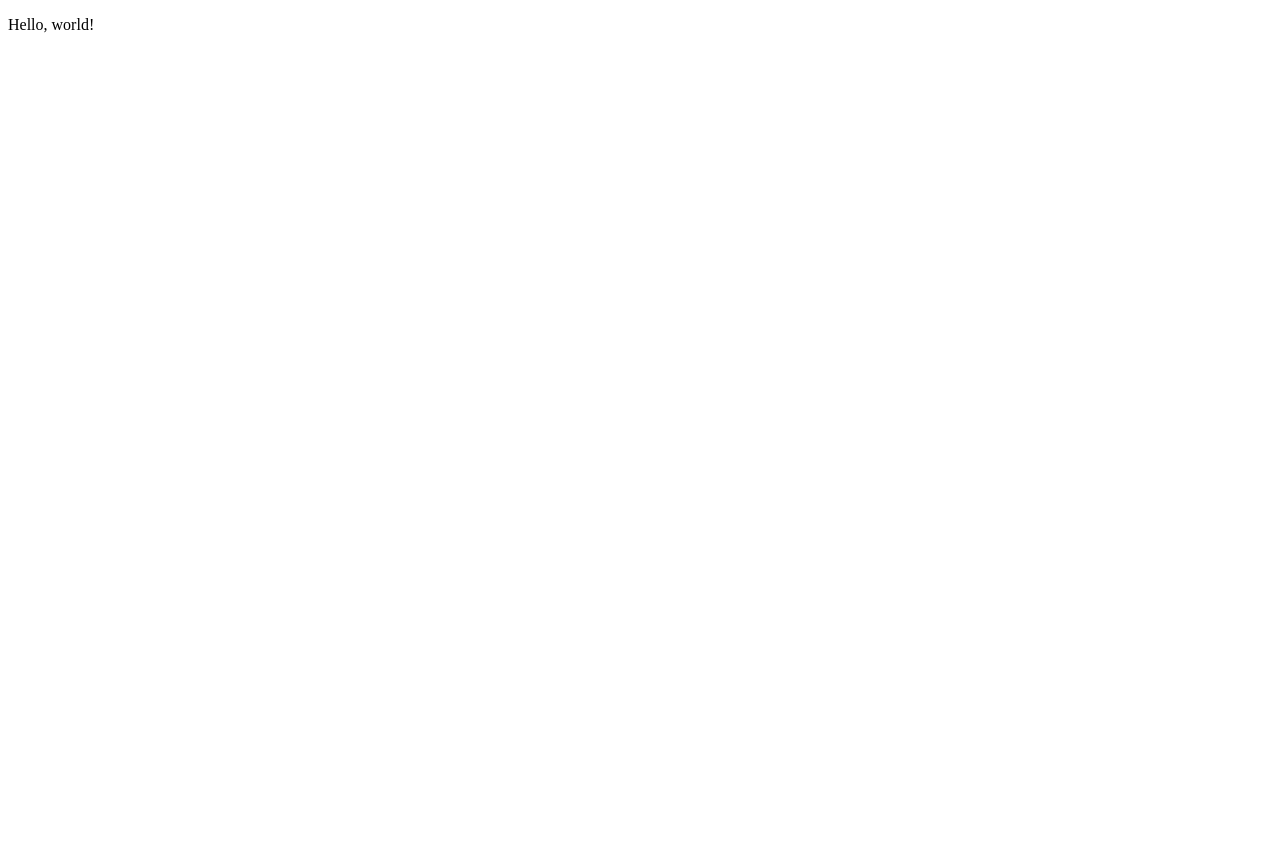
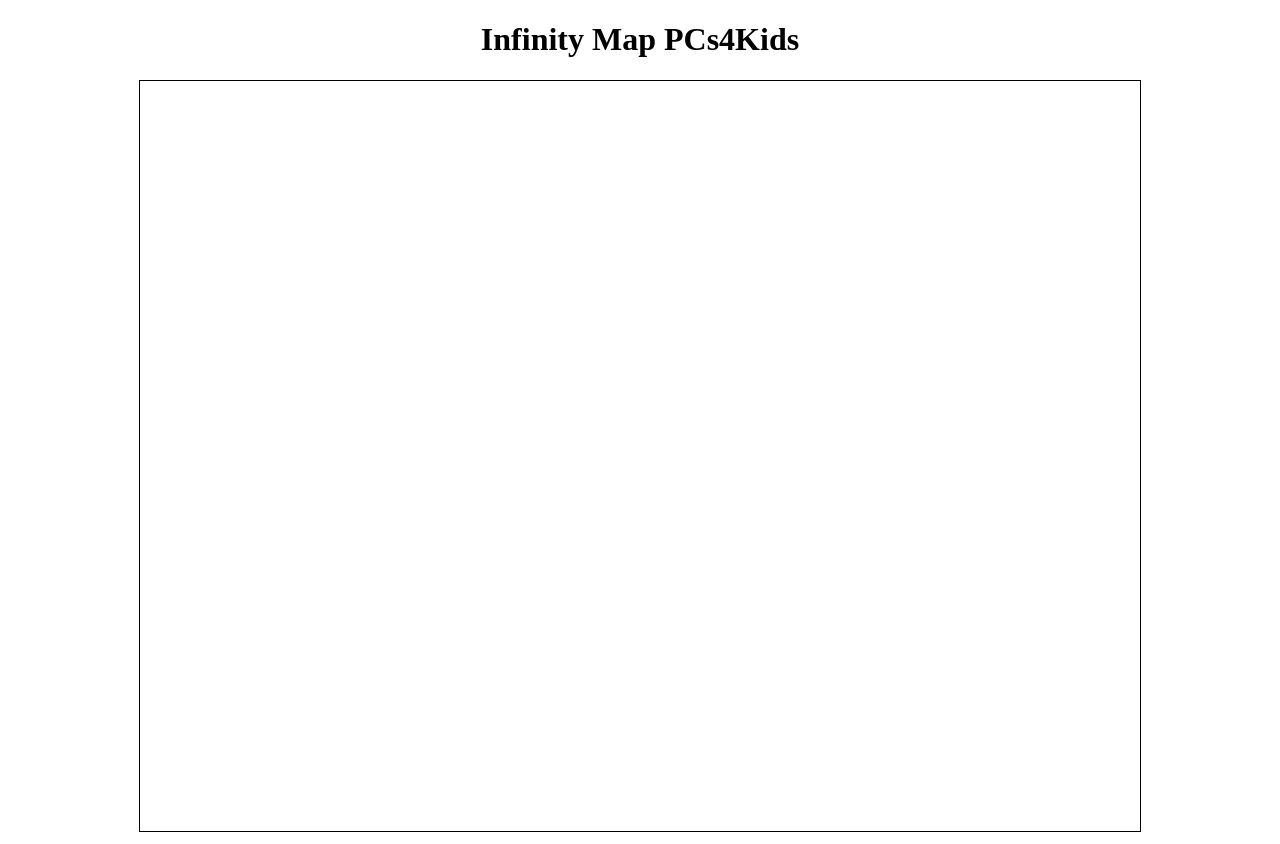
Before and after one commit to themakshter/infinite-map-prototyping, a plain HTML site: page index.html in a window 1280 px wide. Before the commit the page ends 800 px from the top, so only its background shows below. Drawn offline with Linux system fonts and the light colour scheme.

Commit message:
Add canvas and some styling

```diff
--- a/index.html
+++ b/index.html
@@ -3,15 +3,17 @@
 
 <head>
   <meta charset="utf-8">
-  <title>Test infinite map</title>
+  <title>Test infinity map</title>
   <meta name="viewport" content="width=device-width, initial-scale=1">
-
-  <link href="style.css" rel="stylesheet">
+  <link href="./style.css" rel="stylesheet">
 </head>
 
 <body>
 
-  <p>Hello, world!</p>
+  <h1>Infinity Map PCs4Kids</h1>
+
+  <canvas id="map-canvas" width="1000"; height="750" style="border:1px solid black">
+  </canvas>
 
   <script src="main.js"></script>
 </body>
--- a/style.css
+++ b/style.css
@@ -0,0 +1,3 @@
+body{
+    text-align: center;
+}
```
